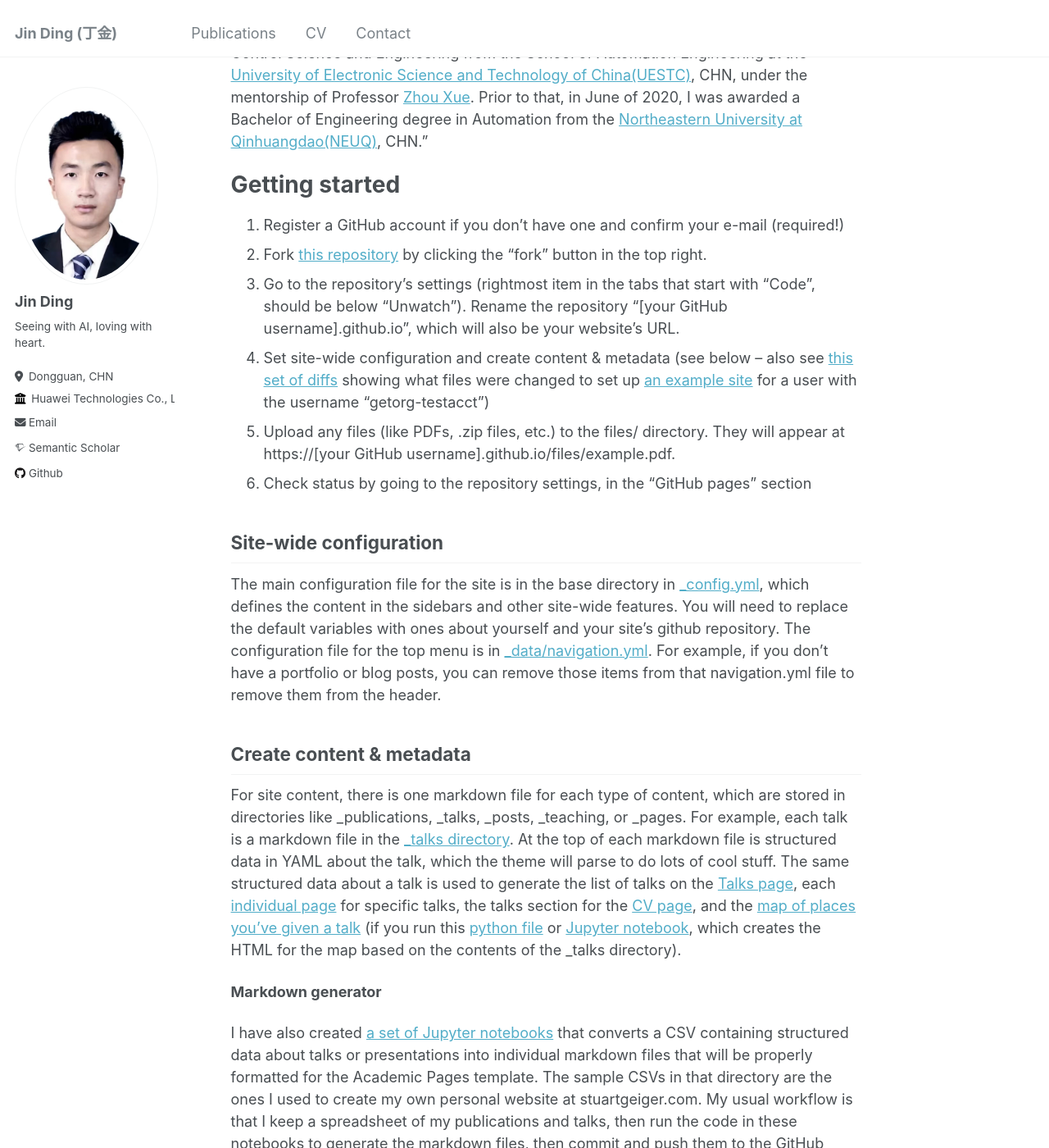
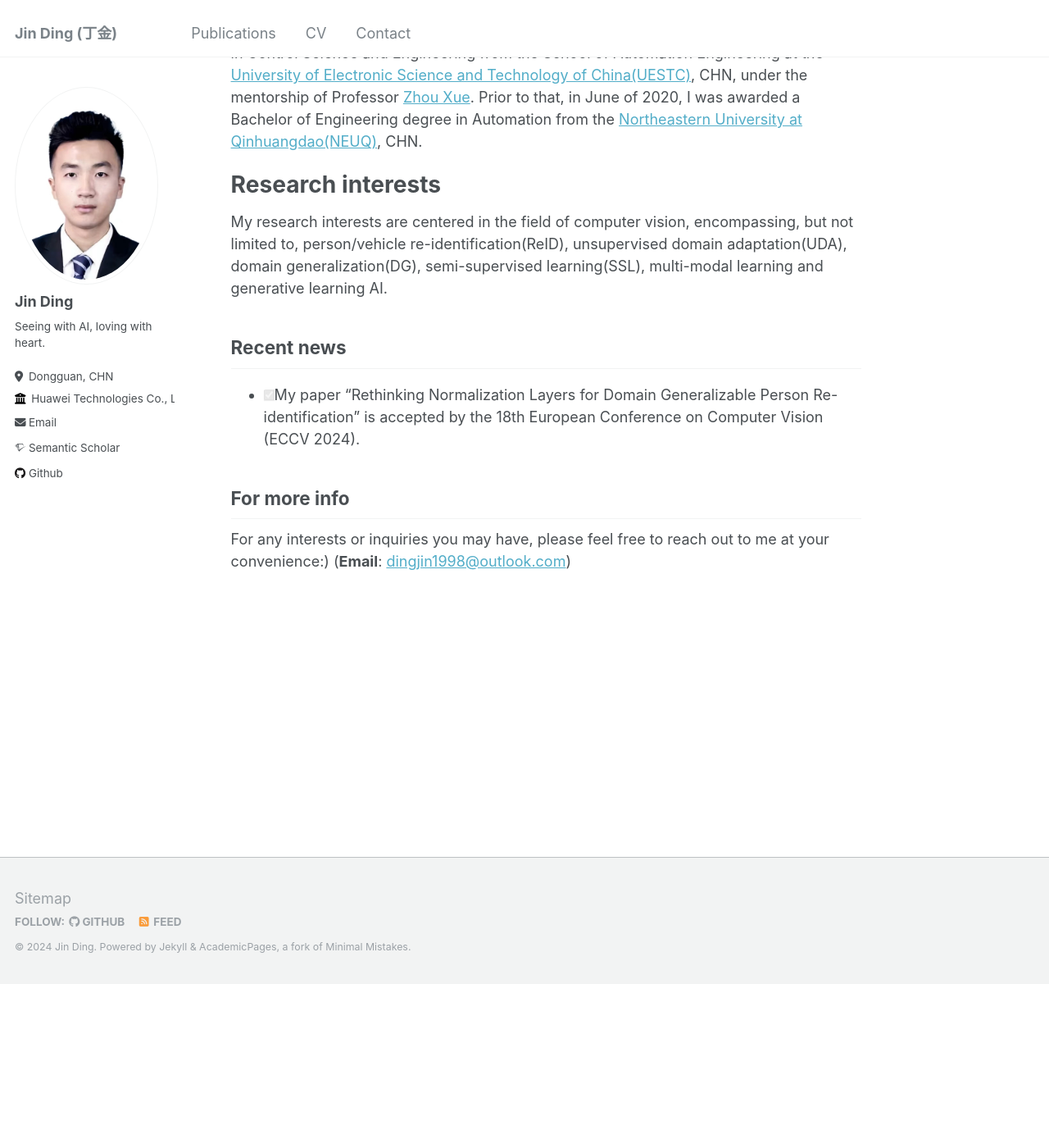
Before and after one commit to DJEddyking/djeddyking.github.io, a Jekyll site: the page built from _pages/about.md, in a window 1280 px wide and 1400 px high, scrolled down 199 px. Shown: the whole window at 82% size. Built offline with Jekyll 4.4.1, drawn with Linux system fonts in a browser that asks for light colours; some web fonts are replaced; some of the changed text lies outside the part shown.

Commit message:
Update about.md

```diff
--- a/_pages/about.md
+++ b/_pages/about.md
@@ -8,38 +8,18 @@ redirect_from:
 ---
 About me
 ======
-I am currently serving as an Algorithm Engineer at [Huawei Technologies Co., Ltd](https://www.huawei.com/). In June of 2023, I completed my postgraduate studies, receiving a Master of Science degree in Control Science and Engineering from the School of Automation Engineering at the [University of Electronic Science and Technology of China(UESTC)](https://www.uestc.edu.cn/), CHN, under the mentorship of Professor [Zhou Xue](https://www.auto.uestc.edu.cn/info/1091/4195.htm). Prior to that, in June of 2020, I was awarded a Bachelor of Engineering degree in Automation from the [Northeastern University at Qinhuangdao(NEUQ)](https://www.neuq.edu.cn/), CHN."
+I am currently serving as an Algorithm Engineer at [Huawei Technologies Co., Ltd](https://www.huawei.com/). In June of 2023, I completed my postgraduate studies, receiving a Master of Engineering degree in Control Science and Engineering from the School of Automation Engineering at the [University of Electronic Science and Technology of China(UESTC)](https://www.uestc.edu.cn/), CHN, under the mentorship of Professor [Zhou Xue](https://www.auto.uestc.edu.cn/info/1091/4195.htm). Prior to that, in June of 2020, I was awarded a Bachelor of Engineering degree in Automation from the [Northeastern University at Qinhuangdao(NEUQ)](https://www.neuq.edu.cn/), CHN.
 
 
-Getting started
+Research interests
 ======
-1. Register a GitHub account if you don't have one and confirm your e-mail (required!)
-1. Fork [this repository](https://github.com/academicpages/academicpages.github.io) by clicking the "fork" button in the top right.
-1. Go to the repository's settings (rightmost item in the tabs that start with "Code", should be below "Unwatch"). Rename the repository "[your GitHub username].github.io", which will also be your website's URL.
-1. Set site-wide configuration and create content & metadata (see below -- also see [this set of diffs](http://archive.is/3TPas) showing what files were changed to set up [an example site](https://getorg-testacct.github.io) for a user with the username "getorg-testacct")
-1. Upload any files (like PDFs, .zip files, etc.) to the files/ directory. They will appear at https://[your GitHub username].github.io/files/example.pdf.
-1. Check status by going to the repository settings, in the "GitHub pages" section
+My research interests are centered in the field of computer vision, encompassing, but not limited to, person/vehicle re-identification(ReID), unsupervised domain adaptation(UDA), domain generalization(DG), semi-supervised learning(SSL), multi-modal learning and generative learning AI.
 
-Site-wide configuration
+Recent news
 ------
-The main configuration file for the site is in the base directory in [_config.yml](https://github.com/academicpages/academicpages.github.io/blob/master/_config.yml), which defines the content in the sidebars and other site-wide features. You will need to replace the default variables with ones about yourself and your site's github repository. The configuration file for the top menu is in [_data/navigation.yml](https://github.com/academicpages/academicpages.github.io/blob/master/_data/navigation.yml). For example, if you don't have a portfolio or blog posts, you can remove those items from that navigation.yml file to remove them from the header.
-
-Create content & metadata
-------
-For site content, there is one markdown file for each type of content, which are stored in directories like _publications, _talks, _posts, _teaching, or _pages. For example, each talk is a markdown file in the [_talks directory](https://github.com/academicpages/academicpages.github.io/tree/master/_talks). At the top of each markdown file is structured data in YAML about the talk, which the theme will parse to do lots of cool stuff. The same structured data about a talk is used to generate the list of talks on the [Talks page](https://academicpages.github.io/talks), each [individual page](https://academicpages.github.io/talks/2012-03-01-talk-1) for specific talks, the talks section for the [CV page](https://academicpages.github.io/cv), and the [map of places you've given a talk](https://academicpages.github.io/talkmap.html) (if you run this [python file](https://github.com/academicpages/academicpages.github.io/blob/master/talkmap.py) or [Jupyter notebook](https://github.com/academicpages/academicpages.github.io/blob/master/talkmap.ipynb), which creates the HTML for the map based on the contents of the _talks directory).
-
-**Markdown generator**
-
-I have also created [a set of Jupyter notebooks](https://github.com/academicpages/academicpages.github.io/tree/master/markdown_generator
-) that converts a CSV containing structured data about talks or presentations into individual markdown files that will be properly formatted for the Academic Pages template. The sample CSVs in that directory are the ones I used to create my own personal website at stuartgeiger.com. My usual workflow is that I keep a spreadsheet of my publications and talks, then run the code in these notebooks to generate the markdown files, then commit and push them to the GitHub repository.
-
-How to edit your site's GitHub repository
-------
-Many people use a git client to create files on their local computer and then push them to GitHub's servers. If you are not familiar with git, you can directly edit these configuration and markdown files directly in the github.com interface. Navigate to a file (like [this one](https://github.com/academicpages/academicpages.github.io/blob/master/_talks/2012-03-01-talk-1.md) and click the pencil icon in the top right of the content preview (to the right of the "Raw | Blame | History" buttons). You can delete a file by clicking the trashcan icon to the right of the pencil icon. You can also create new files or upload files by navigating to a directory and clicking the "Create new file" or "Upload files" buttons.
-
-Example: editing a markdown file for a talk
-![Editing a markdown file for a talk](/images/editing-talk.png)
+- [x] My paper "Rethinking Normalization Layers for Domain Generalizable Person Re-identification" is accepted by the 18th European Conference on Computer Vision (ECCV 2024).
 
 For more info
 ------
-More info about configuring Academic Pages can be found in [the guide](https://academicpages.github.io/markdown/). The [guides for the Minimal Mistakes theme](https://mmistakes.github.io/minimal-mistakes/docs/configuration/) (which this theme was forked from) might also be helpful.
+For any interests or inquiries you may have, please feel free to reach out to me at your convenience:)
+(**Email**: [dingjin1998@outlook.com](dingjin1998@outlook.com))
```
